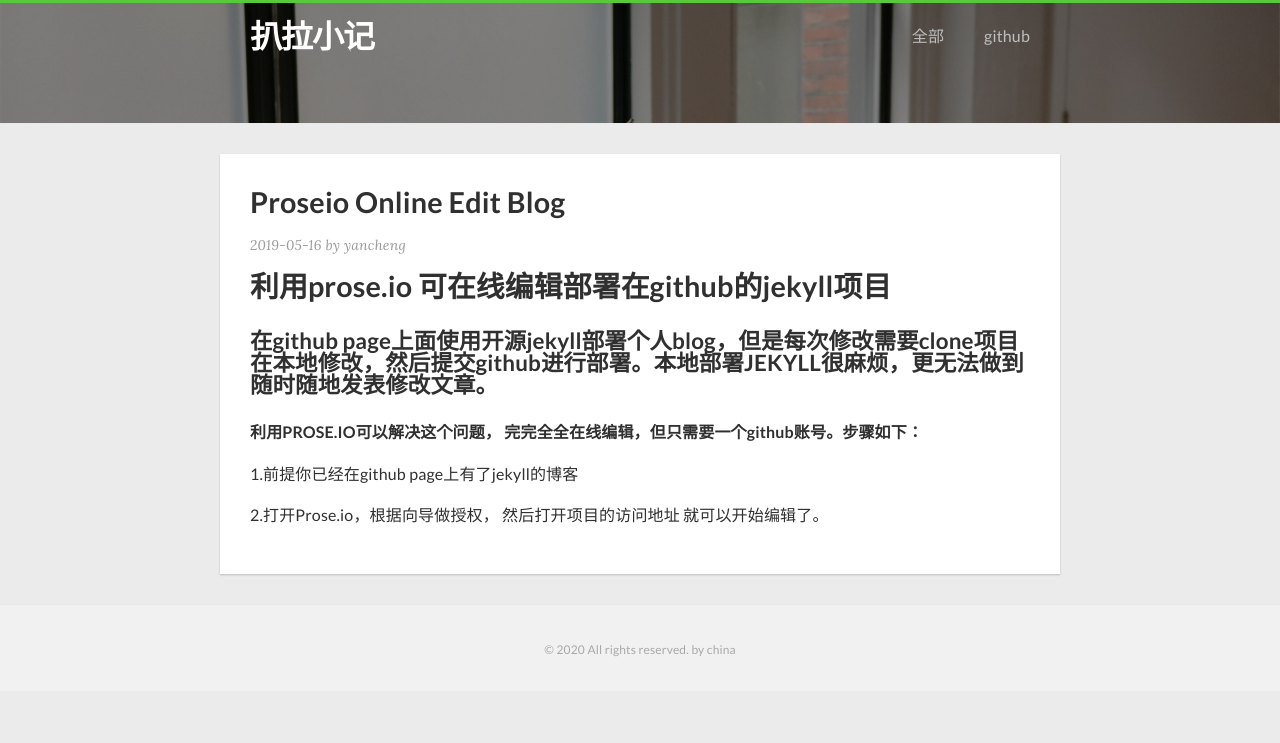
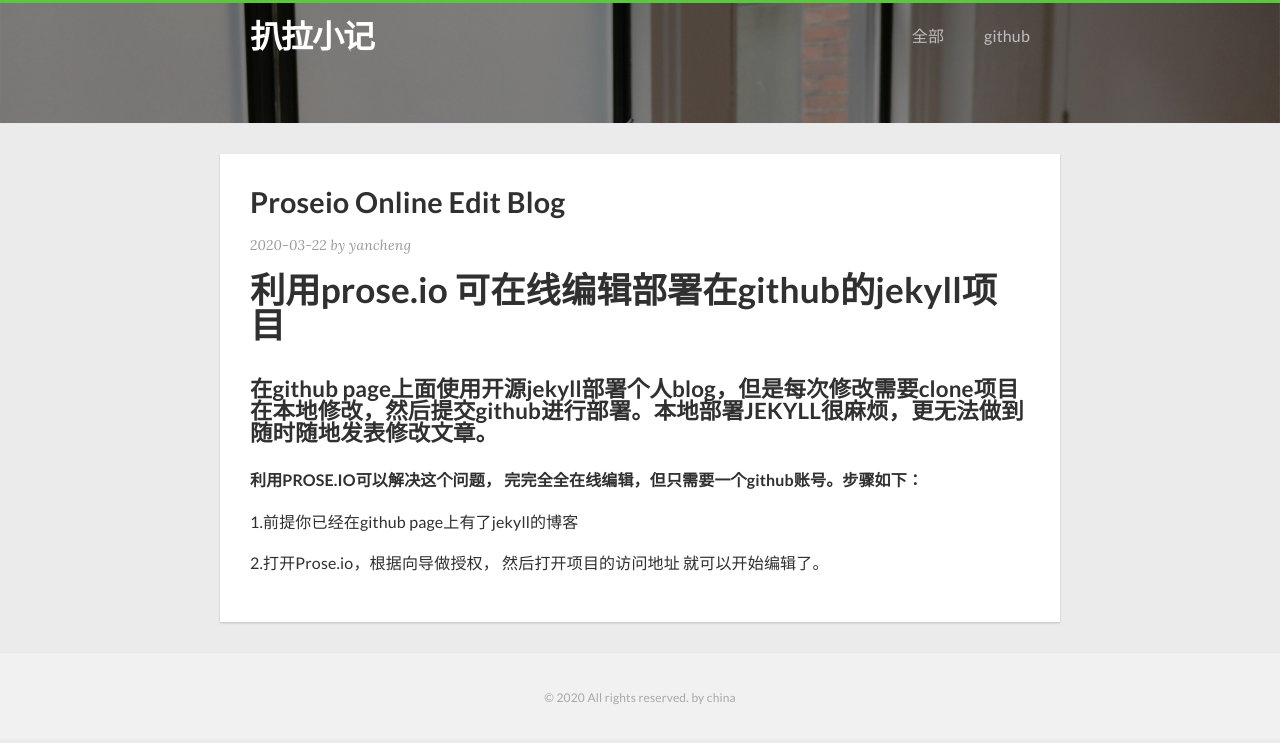
Before and after one commit to yanchengv/yanchengv.github.io, a Jekyll site: the page built from _posts/2020-03-22-proseio-online-edit-blog.md, in a window 1280 px wide. Shown: the top 743 px of the page. Built offline with Jekyll 4.4.1, drawn with Linux system fonts in a browser that asks for light colours; nearby versions of some CDN libraries.

Commit message:
Update 2020-03-22-proseio-online-edit-blog.md

```diff
--- a/_posts/2020-03-22-proseio-online-edit-blog.md
+++ b/_posts/2020-03-22-proseio-online-edit-blog.md
@@ -1,10 +1,10 @@
 ---
 published: true
 layout: post
-date: '2019-05-16 19:57:26'
-categories: ubuntu
+date: '2020-03-22 13:26:26'
+categories: rails
 ---
-## 利用prose.io 可在线编辑部署在github的jekyll项目
+# 利用prose.io 可在线编辑部署在github的jekyll项目
 
 ### 在github page上面使用开源jekyll部署个人blog，但是每次修改需要clone项目在本地修改，然后提交github进行部署。本地部署JEKYLL很麻烦，更无法做到随时随地发表修改文章。
 
```
